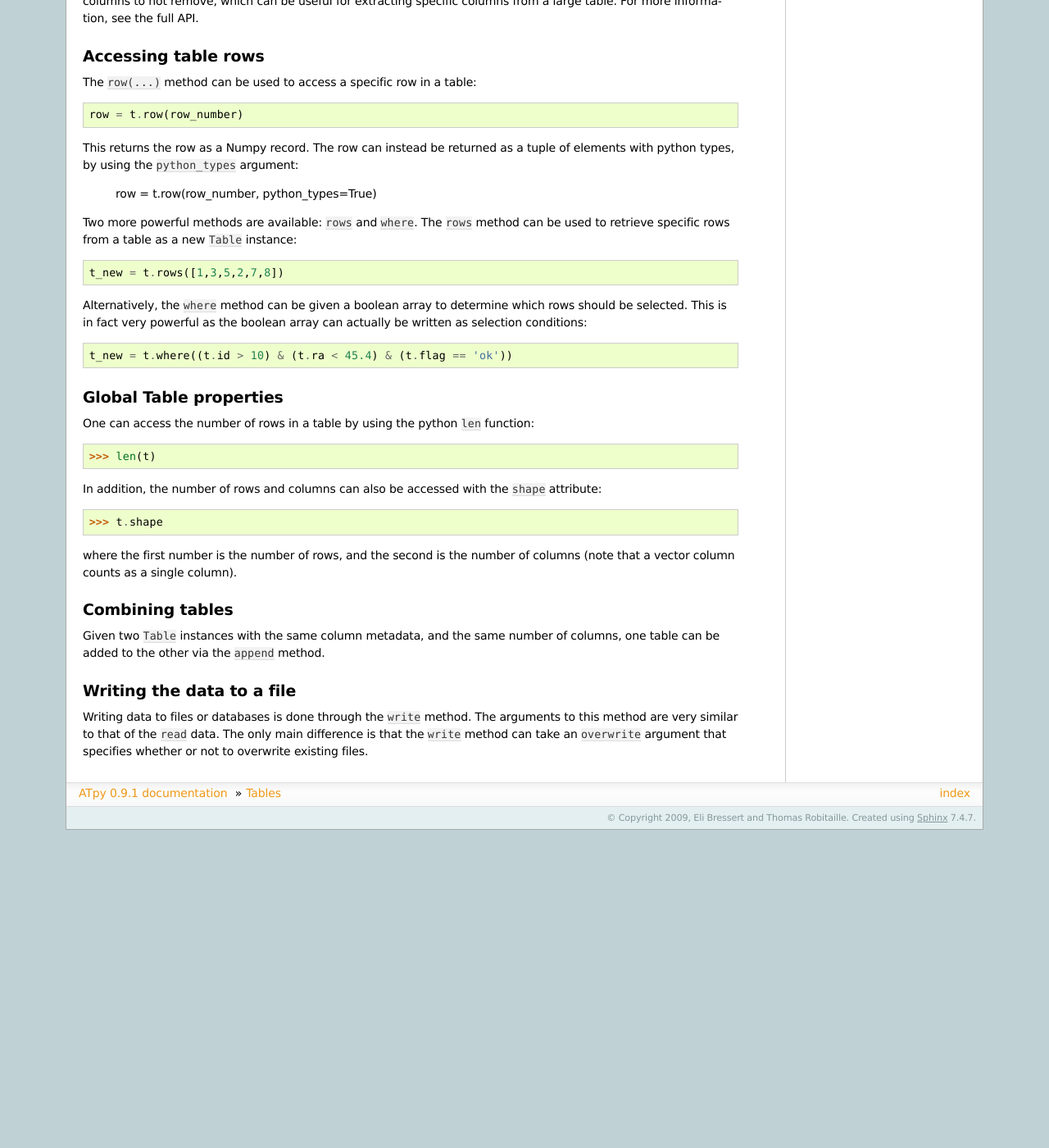
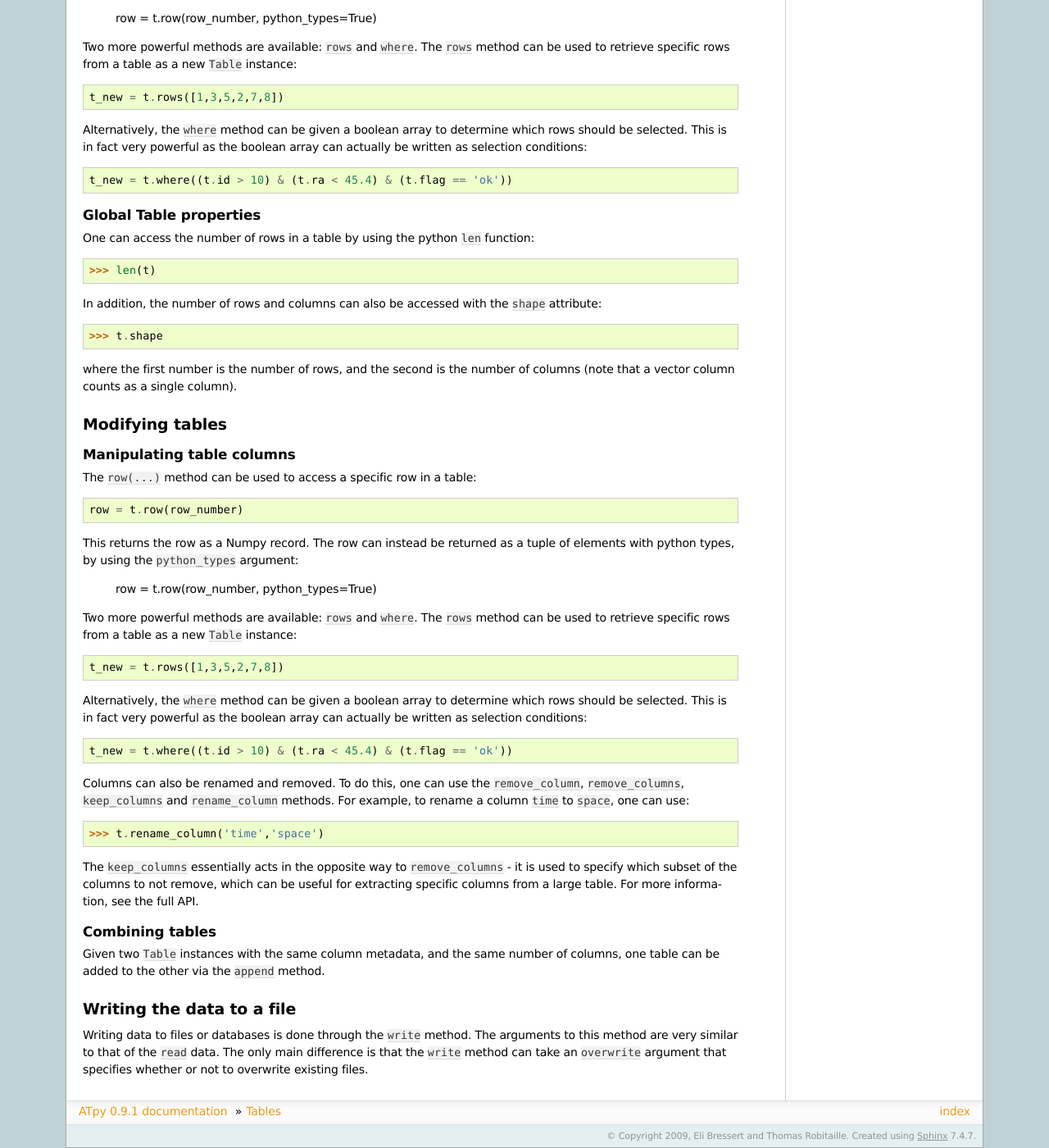
Before and after one commit to atpy/atpy.github.com, a Sphinx documentation site: the page built from source/tables.rst, in a window 1280 px wide and 1400 px high, scrolled down 3320 px. Shown: the whole window at 82% size. Built offline with Sphinx 7.4.7, drawn with Linux system fonts in a browser that asks for light colours; before the commit the page ends 4332 px from its top, so only the background shows below that; some of the changed text lies outside the part shown.

Commit message:
Re-arranged tables chapter
git-svn-id: https://atpy.svn.sourceforge.net/svnroot/atpy/documentation@138 a84d3894-9e97-4a94-862a-515d26404f57

```diff
--- a/source/tables.rst
+++ b/source/tables.rst
@@ -88,8 +88,11 @@
 
 As well as using one-dimensional columns is also possible to specify so-called vector columns, which are essentially two-dimensional arrays. Only FITS and VO tables support reading and writing these. The ``add_column`` method accepts two-dimensional arrays as input, and uses these to define vector columns. Empty vector columns can be created by using the ``add_empty_column`` method along with the ``shape`` argument to specify the full shape of the column. This should be a tuple of the form ``(n_rows, n_elements)``.
 
+Table contents
+--------------
+
 Accessing the data
-------------------
+^^^^^^^^^^^^^^^^^^
 
 The table data is stored in a Numpy record array, which can be accessed using the ``data`` attribute with the column name passed as a key. This returns the column in question as a Numpy array::
 
@@ -118,7 +121,7 @@
 are equivalent, and will set the element at ``row_number`` to 1
 
 Accessing the metadata
-----------------------
+^^^^^^^^^^^^^^^^^^^^^^
 
 The metadata is stored in the ``columns`` attribute. To see an overview of the metadata, simply use::
 
@@ -164,8 +158,9 @@
 
   t_new = t.where((t.id > 10) & (t.ra < 45.4) & (t.flag == 'ok'))
 
+
 Global Table properties
------------------------
+^^^^^^^^^^^^^^^^^^^^^^^
 
 One can access the number of rows in a table by using the python ``len`` function::
 
@@ -177,10 +172,40 @@
 
 where the first number is the number of rows, and the second is the number of columns (note that a vector column counts as a single column).
 
-Combining tables
+Modifying tables
 ----------------
 
+Manipulating table columns
+^^^^^^^^^^^^^^^^^^^^^^^^^^
+
+The ``row(...)`` method can be used to access a specific row in a table::
+
+  row = t.row(row_number)
+
+This returns the row as a Numpy record. The row can instead be returned as a tuple of elements with python types, by using the ``python_types`` argument:
+
+  row = t.row(row_number, python_types=True)
+
+Two more powerful methods are available: ``rows`` and ``where``. The ``rows`` method can be used to retrieve specific rows from a table as a new ``Table`` instance::
+
+  t_new = t.rows([1,3,5,2,7,8])
+
+Alternatively, the ``where`` method can be given a boolean array to determine which rows should be selected. This is in fact very powerful as the boolean array can actually be written as selection conditions::
+
+  t_new = t.where((t.id > 10) & (t.ra < 45.4) & (t.flag == 'ok'))
+
+Columns can also be renamed and removed. To do this, one can use the ``remove_column``, ``remove_columns``, ``keep_columns`` and ``rename_column`` methods. For example, to rename a column ``time`` to ``space``, one can use::
+
+  >>> t.rename_column('time','space')
+
+The ``keep_columns`` essentially acts in the opposite way to ``remove_columns`` - it is used to specify which subset of the columns to not remove, which can be useful for extracting specific columns from a large table. For more information, see the full API.
+
+Combining tables
+^^^^^^^^^^^^^^^^
+
 Given two ``Table`` instances with the same column metadata, and the same number of columns, one table can be added to the other via the ``append`` method.
+
+
 
 Writing the data to a file
 --------------------------
```
Also changed, not shown: other parts of source/tables.rst (+1 -10 lines), 3 other files.
